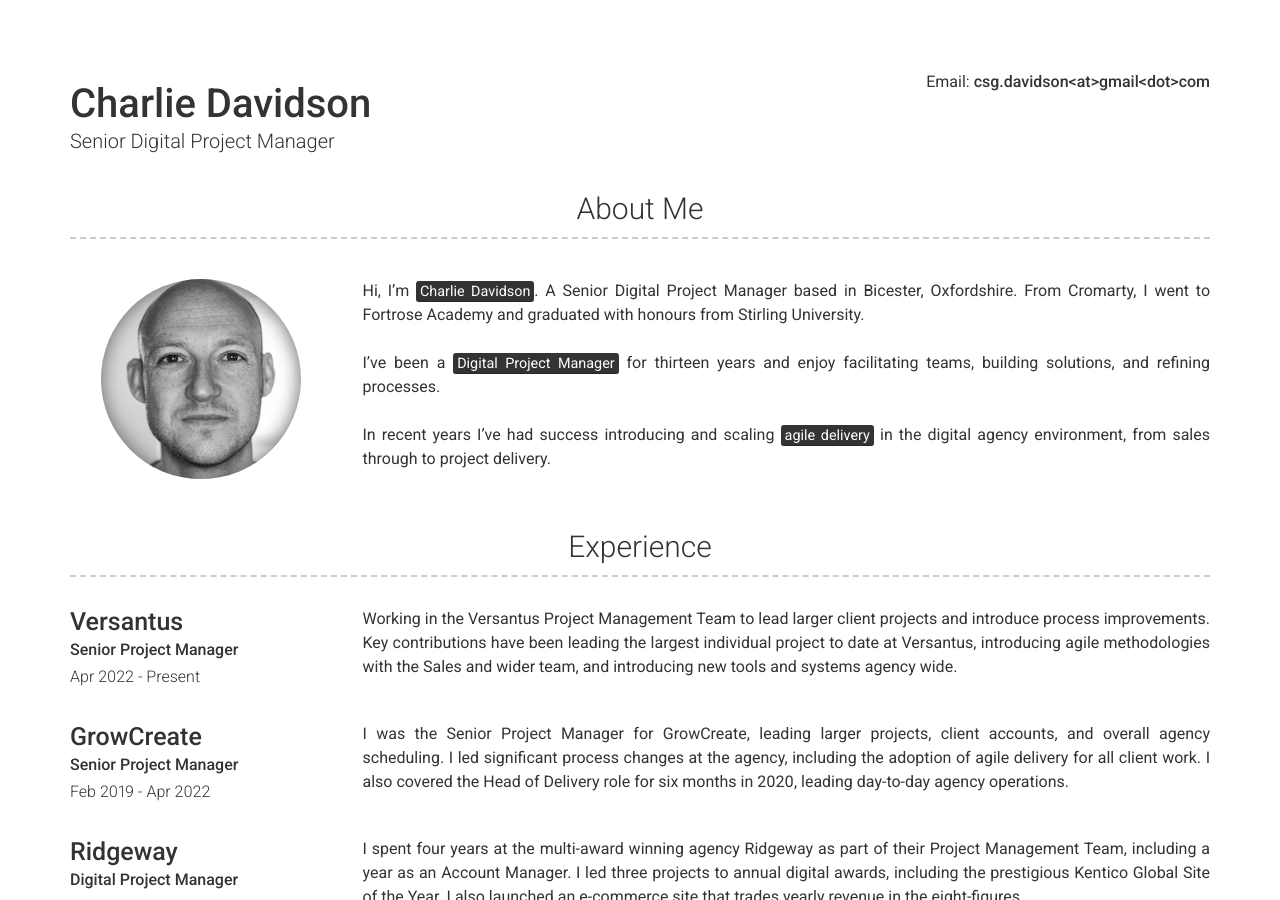
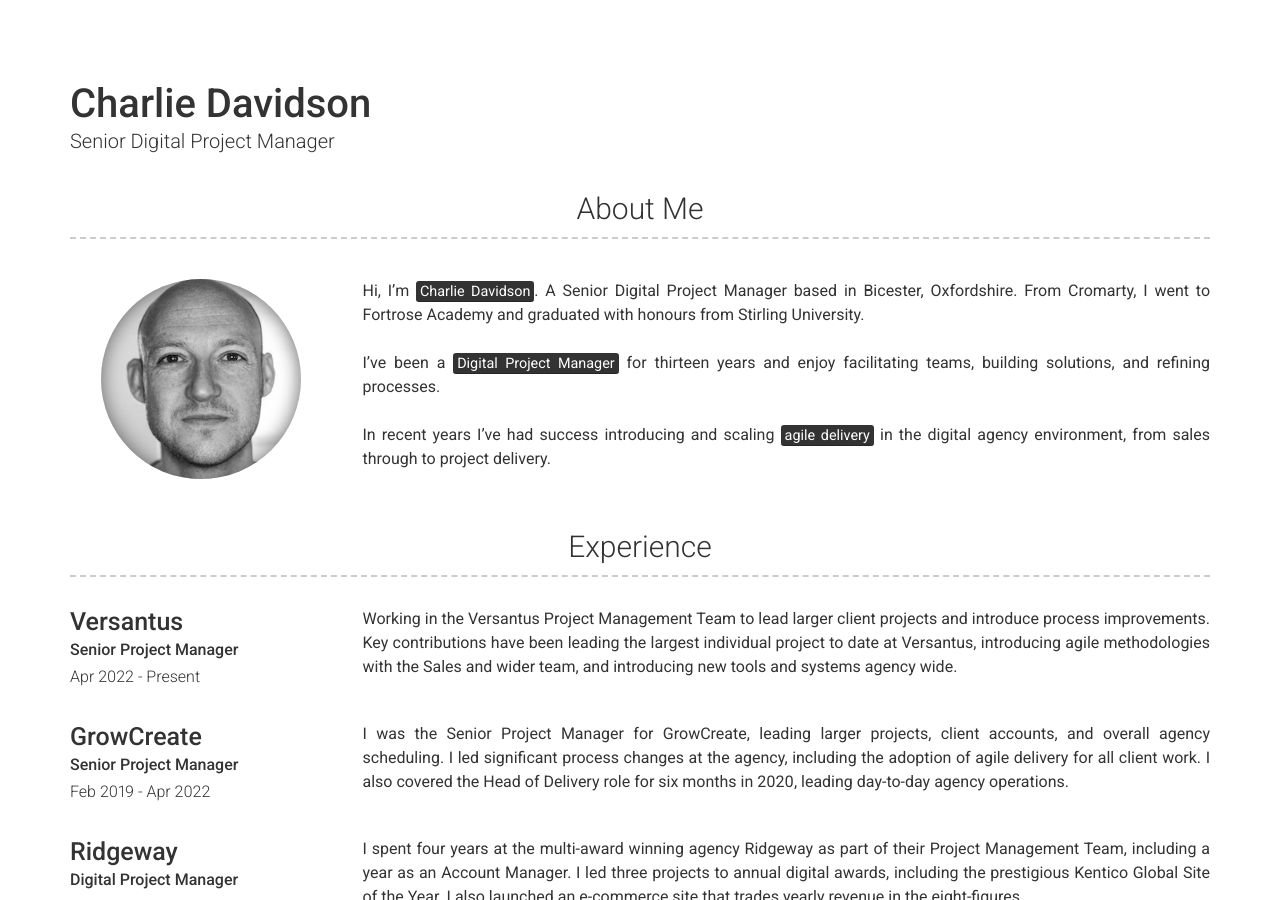
Before and after one commit to csgdavidson/Charlie-Davidson2, a Jekyll site: the page built from index.md, in a window 1280 px wide and 900 px high. Built offline with Jekyll 4.4.1, drawn with Linux system fonts in a browser that asks for light colours; nearby versions of some CDN libraries; some of the changed text lies outside the part shown.

Commit message:
Update _config.yml

```diff
--- a/_config.yml
+++ b/_config.yml
@@ -5,7 +5,7 @@ favicon: assets/favicon.ico
 # Personal info
 name: Charlie Davidson
 title: Senior Digital Project Manager
-email: csg.davidson<at>gmail<dot>com
+email:
 description: Hi! I’m Charlie Davidson. An Oxfordshire based, Senior Digital Project Manager.
 lang: en_gb
 url: https://charliedavidson.co.uk
```
